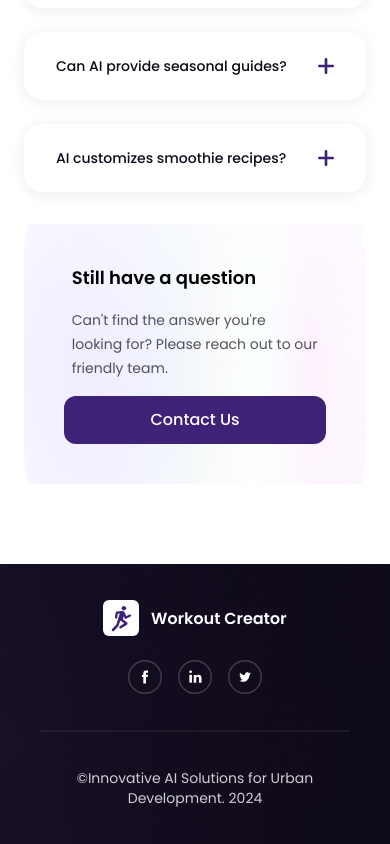
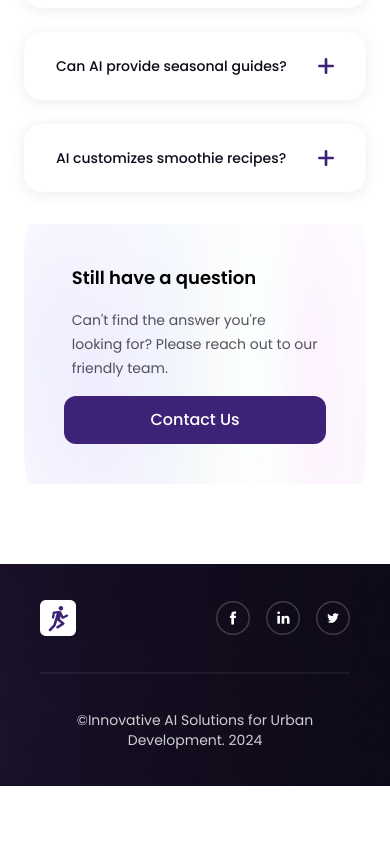
Before and after one commit to imran-farooq7/architectus, a Next.js app: page / in a window 390 px wide. Shown: the part 2776-3620 px from the top of the page. After the commit the page ends 3562 px from the top, so only its background shows below. Built offline with nearby package versions, Linux system fonts and the light colour scheme.

Commit message:
landing page completed

```diff
--- a/components/footer/Footer.tsx
+++ b/components/footer/Footer.tsx
@@ -2,6 +2,7 @@ import FB from "@/public/fb.svg";
 import BgFooter from "@/public/footer background.png";
 import LinkedInn from "@/public/linkedinn.svg";
 import Logo from "@/public/footer.svg";
+import LogoMobile from "@/public/footer mobile.png";
 import Twitter from "@/public/twitter.svg";
 import Image from "next/image";
 import Link from "next/link";
@@ -18,12 +19,17 @@ const Footer = () => {
 			/>
 			<div>
 				<div
-					className="flex flex-col md:flex-row gap-y-6 items-center justify-between"
+					className="flex flex-row gap-y-6 items-center justify-between"
 					aria-label="Global"
 				>
 					<div className="flex lg:flex-1">
 						<Link href="/">
-							<Image src={Logo} alt="logo" />
+							<Image src={Logo} alt="logo" className="hidden md:inline-flex" />
+							<Image
+								src={LogoMobile}
+								alt="logo"
+								className="inline-flex md:hidden"
+							/>
 						</Link>
 					</div>
 					<div className="flex gap-4">
```
Also changed, not shown: public/footer mobile.png (added).
